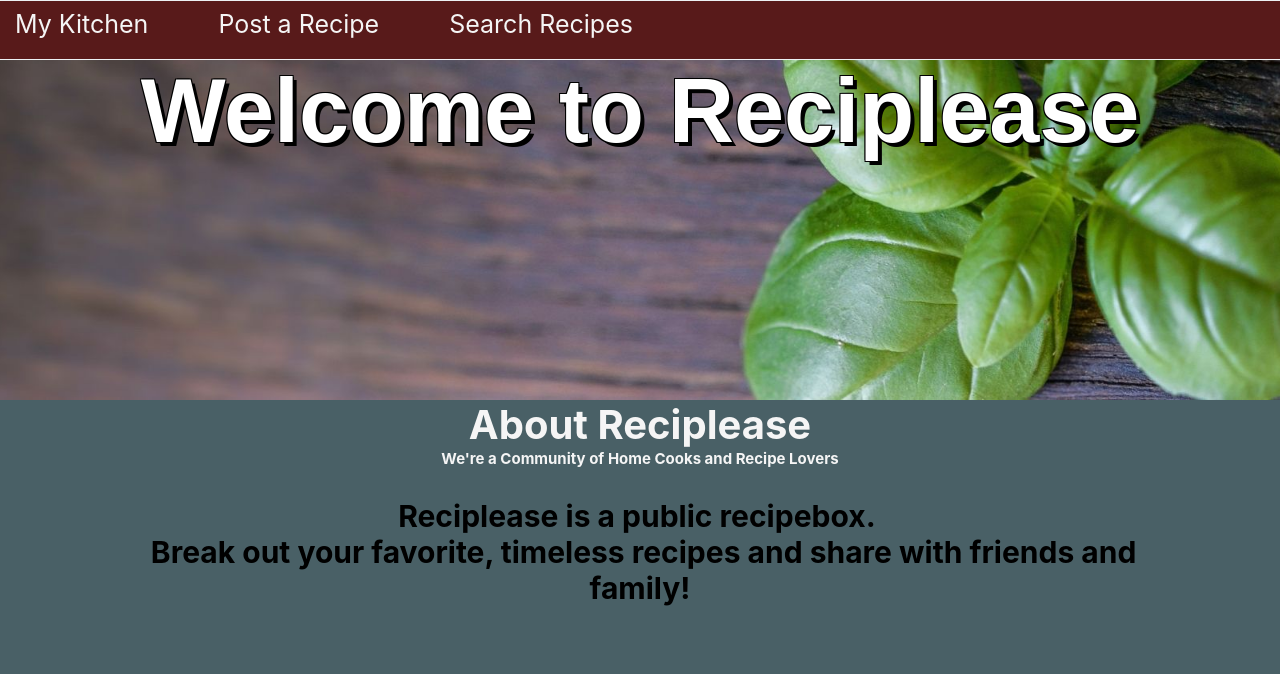
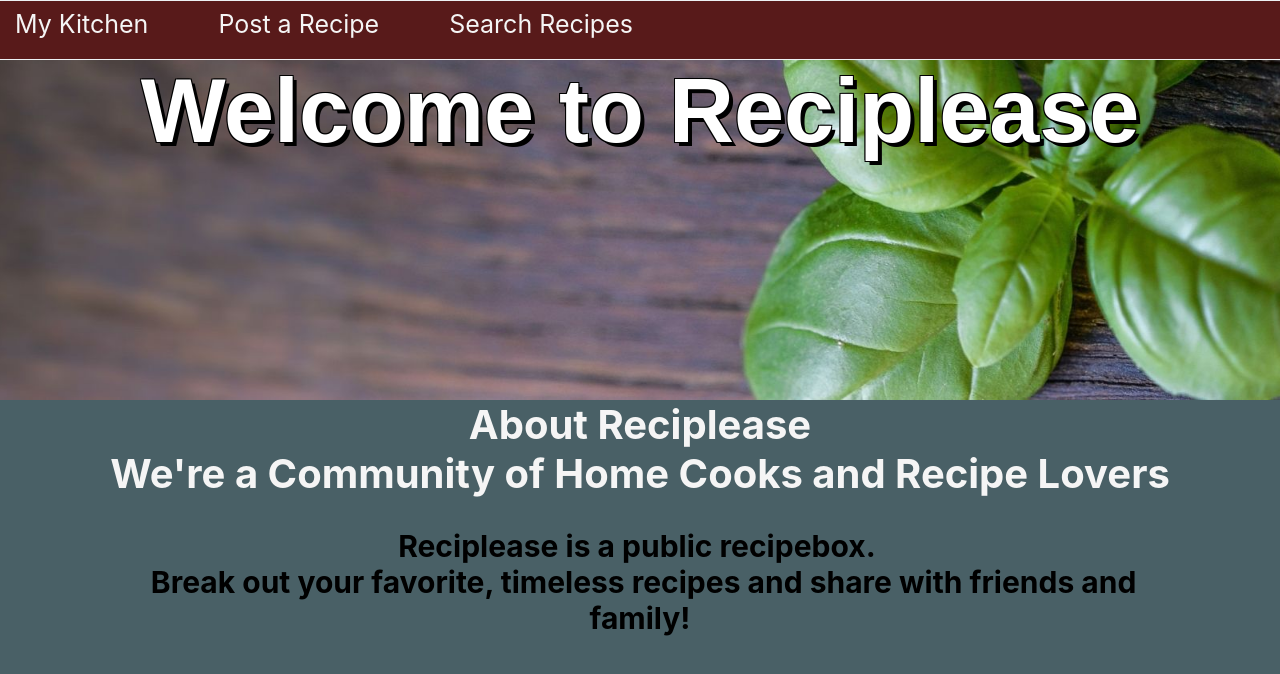
Before and after one commit to amrvitale/reciplease-capstone, a React (Create React App) app: page / in a window 1280 px wide. Shown: the top 674 px of the page. Built offline with nearby package versions, Linux system fonts and the light colour scheme; no server answers; the HTML template or start-up script is replaced by a standard one; a web font is replaced by a local one.

Commit message:
updated welcome tag

```diff
--- a/src/App.css
+++ b/src/App.css
@@ -56,9 +56,7 @@ button {
 	.tagline {
 	  font-size: 20px;
 	}
-	.welcomeTag {
-		font-size: 15px;
-	}
+
 	.submitBtn {
 		width: 40%;
 	  }
```
